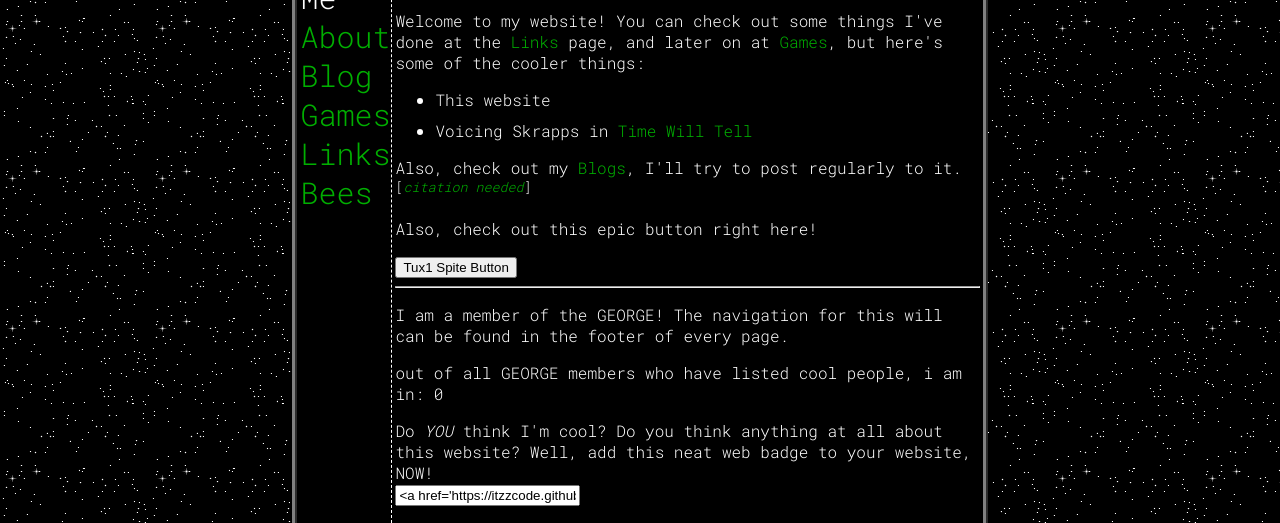
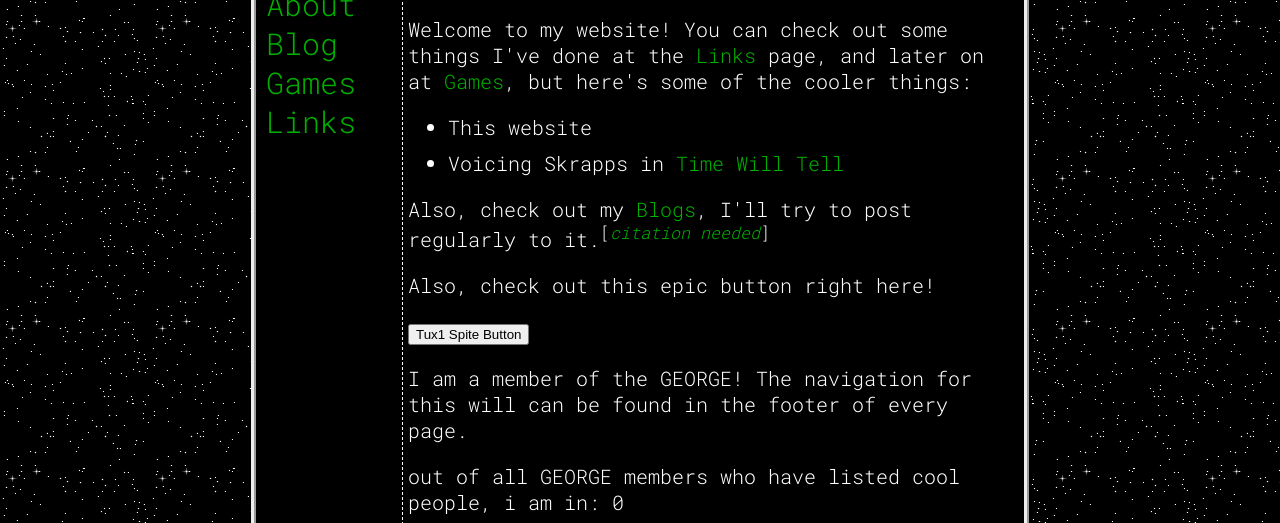
Before and after one commit to ItzzCode/itzzcode.github.io, a Jekyll site: the page built from index.html, in a window 1280 px wide, cut to the strip 116-639 px from the top of the page. Built offline with Jekyll 4.4.1, drawn with Linux system fonts in a browser that asks for light colours.

Commit message:
v3 final?

```diff
--- a/_includes/footer.html
+++ b/_includes/footer.html
@@ -26,7 +26,9 @@
 	<img src="/assets/images/badges/amongus.png" alt="">
 	<img src="/assets/images/badges/hydrohomie.png" alt="">
 	<img src="/assets/images/badges/nofuckingthanks.gif" alt="">
-	<!--<img src="/assets/images/badges/88x31blank.gif" alt="">-->
+	<img src="/assets/images/badges/got_html.gif" alt="">
+	<img src="/assets/images/badges/htmldream.gif" alt="">
+	<img src="/assets/images/badges/neo-fedi.gif" alt="">
 </div>
 
 <p>Page built at {{site.time}}</p>
--- a/_includes/navbar.html
+++ b/_includes/navbar.html
@@ -2,17 +2,24 @@
 The navigation bar thing
 
 -->
-
+<style>
+	#indexlink{
+		color: white;
+		text-decoration: none;
+	}
+	#indexlink:hover {
+		font-style: italic;
+	}
+</style>
 <nav class="navbar" style="font-size: 30px;">
-	<a href="/" style="color: white; text-decoration: none;">
-		<img src="/assets/images/icon.ico" alt="logo" style="width:30px;height:30px;"></img> Itzz Me
+	<a href="/" id="indexlink">
+		<img src="/assets/images/icon.ico" alt="logo" style="width:30px;height:30px;"> Itzz&nbsp;Me
 	</a>
-	<br />
 	<!--<a href="econosite/econosite.php">Econosite</a>-->
-	<a href="/about.html">About</a> <br />
-	<a href="/blogs.html">Blog</a> <br />
+	<a href="/about.html">About</a>
+	<a href="/blogs.html">Blog</a>
 	<!--<a href="/webring">Green Ring</a> - -->
-	<a href="/games.html">Games</a> <br />
-	<a href="/links.html">Links</a> <br />
-	<a href="/beepage.html">Bees</a> <br />
+	<a href="/games.html">Games</a>
+	<a href="/links.html">Links</a>
+	<!--<a href="/beepage.html">Bees</a> <br />-->
 </nav>
--- a/_layouts/default.html
+++ b/_layouts/default.html
@@ -2,22 +2,25 @@
 <html lang="en">
 	<head>
 		<title>Itzz Me - {{ page.title }}</title>
-		<link rel="icon" type="image/png" href="/assets/images/icon.ico" />
-		<link rel="stylesheet" type="text/css" href="/assets/css/styles.css" />
-		<meta charset="utf-8" />
+		<link rel="icon" type="image/png" href="/assets/images/icon.ico">
+		<link rel="stylesheet" type="text/css" href="/assets/css/styles.css">
+		<meta charset="utf-8">
 		{% feed_meta %}
     	{% seo %}
 	</head>
 	<body>
-		<table><tr><td id="nav">
-		{% include navbar.html %}
-		</td><td>
-		<!-- johnvertisement -->
-		<iframe src="https://john.citrons.xyz/embed?ref=itzzcode.github.io" style="margin-left:auto;display:block;margin-right:auto;max-width:732px;width:100%;height:94px;border:none;"></iframe>
-		{{ content }}</td></tr>
-		<tr><td colspan="2" id="footer">
-		{% include footer.html %}
-		</td></tr>
-		</table>
+		<div id="nav">
+			{% include navbar.html %}
+		</div>
+
+		<div id="main">
+			<!-- johnvertisement -->
+			<iframe src="https://john.citrons.xyz/embed?ref=itzzcode.github.io" style="margin-left:auto;display:block;margin-right:auto;max-width:732px;width:100%;height:94px;border:none;"></iframe>
+			{{ content }}
+		</div>
+
+		<div id="footer">
+			{% include footer.html %}
+		</div>
 	</body>
 </html>
--- a/assets/css/styles.css
+++ b/assets/css/styles.css
@@ -4,20 +4,53 @@
 	--itzzic: 0, 175, 0;
 }
 
-body {
-	background-image: url('/assets/images/misc/bgstars.gif');
-	font: normal normal 300 16px 'RobotoMono';
-	color: white;
-}
-
 /*this part is for hiding the pesky scrollbar*/
 html {
 	-ms-overflow-style: none;  /* IE and Edge */
 	scrollbar-width: none;  /* Firefox */
+	background-image: url('/assets/images/misc/bgstars.gif');
 }
 
 html::-webkit-scrollbar {
 	display: none;
+}
+
+body {
+	font: normal normal 300 calc(15px + 0.390625vw) 'RobotoMono';
+	color: white;
+	display: grid;
+	grid-template-columns: min-content auto;
+	grid-template-rows: auto auto;
+	margin-right: auto;
+	margin-left: auto;
+	width: 60%;
+	height: 85%;
+	border-style: ridge;
+	border-width: 5px;
+	background: black;
+}
+
+#nav {
+	border-right: 1px dashed;
+	padding: 10px !important;
+	vertical-align: top;
+	grid-row: 1 / 2;
+	grid-column: 1 / 2;
+}
+
+#main {
+	grid-row: 1 / 2;
+	grid-column: 2 / 3;
+}
+
+#footer {
+	border-top: 1px solid;
+	grid-row: 2 / 3;
+	grid-column: 1 / 3;
+}
+
+#nav, #main, #footer {
+	padding: 5px;
 }
 
 a {
@@ -29,6 +62,11 @@ a:visited { text-decoration: none; }
 a:hover { text-decoration: underline; }
 a:active { text-decoration: underline; }
 
+li {
+	margin-top: 10px;
+	margin-bottom: 10px;
+}
+
 div#oldsitealert {
 	background-color: rgba(var(--itzzic), 0.12);
 	border: solid 3px white;
@@ -36,24 +74,8 @@ div#oldsitealert {
 	text-align: center;
 }
 
-li {
-	margin-top: 10px;
-	margin-bottom: 10px;
-}
-
-#nav {
-	border-right: 1px dashed;
-	width: 10%;
-	vertical-align: top;
-}
-
-#footer {
-	border-top: 1px solid;
-}
-
 .badges {
-	width: 100%;
-	margin: auto;
+	/*HOW DO I CENTER A DIV*/
 }
 
 .badges img {
@@ -66,16 +88,24 @@ li {
 	text-decoration-color: rgb(var(--itzzic));
 }
 
-table {
-	margin-right: auto;
-	margin-left: auto;
-	width: 55%;
-	height: 85%;
-	border-style: ridge;
-	border-width: 5px;
-	background-color: black;
+@media(max-width: 800px) or (orientation: portrait) {
+	body {
+		grid-template-columns: auto auto;
+		grid-template-rows: auto auto auto;
+		width: 95%;
+		height: 100%;
+	}
+	#nav {
+		grid-row: 1 / 2;
+		grid-column: 1 / 3;
+		border-right: none;
+		border-bottom: 1px solid;
+	}
+	#main {
+		grid-row: 2 / 3;
+		grid-column: 1 / 3;
+	}
+	#footer {
+		grid-row: 3 / 4;
+	}
 }
-
-@media(max-width: 800px) or (orientation: portrait) {
-	table{width: 100%;}
-}
--- a/index.html
+++ b/index.html
@@ -28,7 +28,7 @@ title: Main
 </p>
 
 <p>
-Also, check out my <a href="blogs.html">Blogs</a>, I'll try to post regularly to it.<sup>[<em><a>citation needed</a></em>]</sup>
+Also, check out my <a href="blogs.html">Blogs</a>, I'll try to post regularly to it.<sup>[<em><a>citation&nbsp;needed</a></em>]</sup>
 </p>
 
 <p>
@@ -53,8 +53,6 @@ Also, check out my <a href="blogs.html">Blogs</a>, I'll try to post regularly to
 		Enable Javascript for this epic button that you are missing out on
 	</noscript>
 
-<hr>
-
 </p>
 <p>
 	I am a member of the GEORGE! The navigation for this will can be found in the footer of every page.
```
Also changed, not shown: _posts/2023-11-21-website-v3.md (added, +9 -0 lines), assets/images/badges/got_html.gif (added), assets/images/badges/htmldream.gif (added), assets/images/badges/neo-fedi.gif (added).
